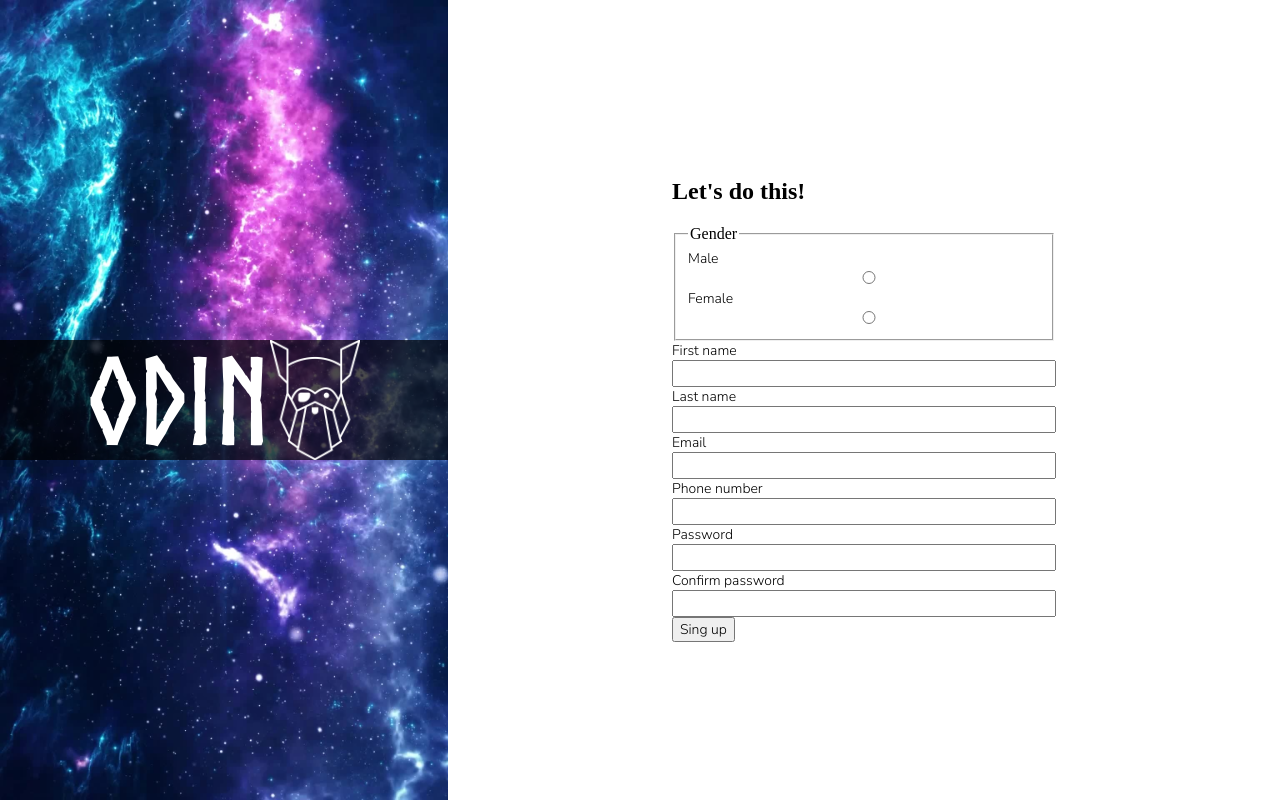
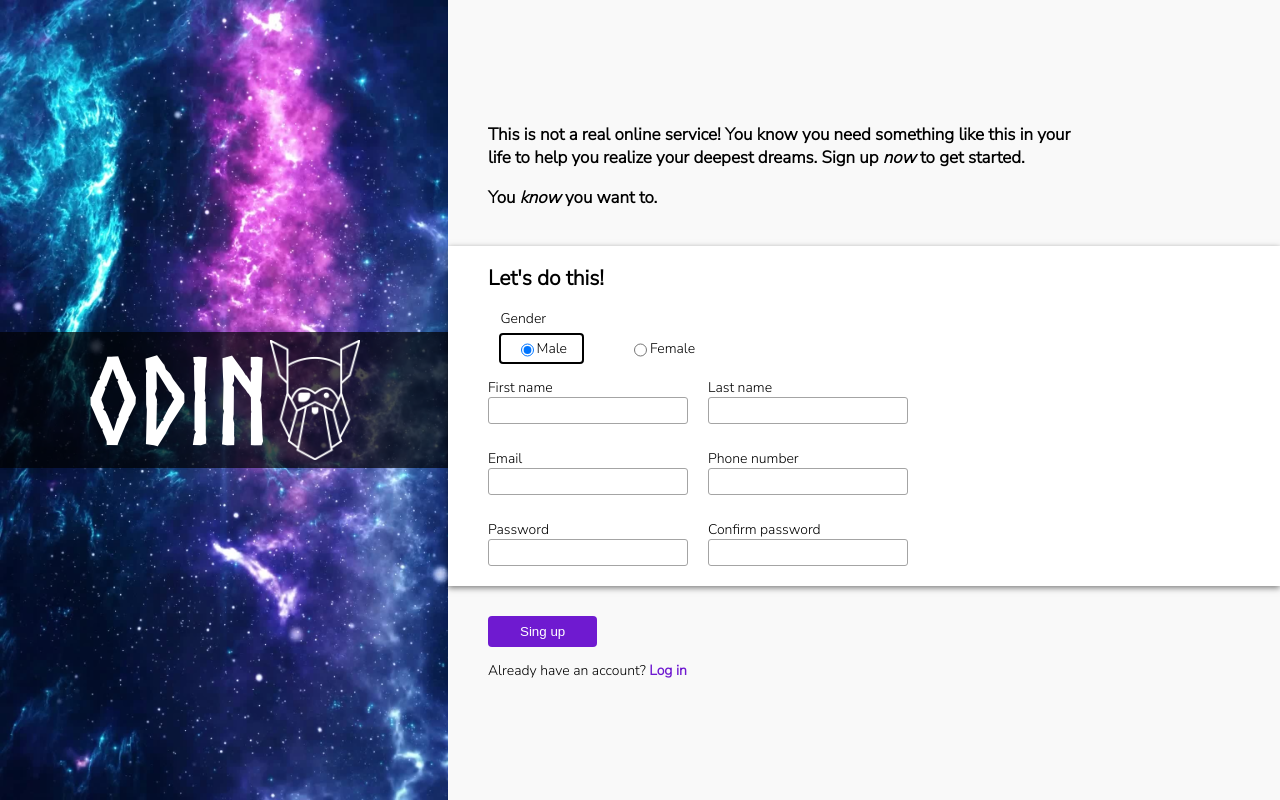
Before and after one commit to Bengoro1/sign-up-form, a plain HTML site: page index.html in a window 1280 px wide. Drawn offline with Linux system fonts and the light colour scheme.

Commit message:
finished css layout

```diff
--- a/index.html
+++ b/index.html
@@ -14,45 +14,56 @@
       </div>
     </div>
     <div class="right">
+      <div class="text">
+        <p>This is not a real online service! You know you need something like this in your life to help you realize your deepest dreams. Sign up<em> now </em>to get started.</p>
+        <p>You<em> know </em>you want to.</p>
+      </div>
       <form action="" method="get">
+        <div class="form-white">
           <h2>Let's do this!</h2>
+          <div class="radio">
             <fieldset>
               <legend>Gender</legend>
               <label for="male">
                 Male
-            <input type="radio" name="gender" id="male">
+                <input type="radio" name="gender" id="male" checked>
               </label>
               <label for="female">
                 Female
                 <input type="radio" name="gender" id="female">
               </label>
             </fieldset>
-        <label for="f-name">
+          </div>
+          <div class="input">
+            <label for="f-name" class="label">
               First name
-          <input type="text" name="f-name" id="f-name">
+              <input type="text" name="f-name" id="f-name" required>
             </label>
-        <label for="l-name">
+            <label for="l-name" class="label">
               Last name
-          <input type="text" name="l-name" id="l-name">
+              <input type="text" name="l-name" id="l-name" required>
             </label>
-        <label for="mail">
+            <label for="mail" class="label">
               Email
-          <input type="email" name="mail" id="mail">
+              <input type="email" name="mail" id="mail" required>
             </label>
-        <label for="p-num">
+            <label for="p-num" class="label">
               Phone number
-          <input type="tel" name="p-num" id="p-num">
+              <input type="tel" name="p-num" id="p-num" required>
             </label>
-        <label for="pwd">
+            <label for="pwd" class="label">
               Password
-          <input type="password" name="pwd" id="pwd">
+              <input type="password" name="pwd" id="pwd" required>
             </label>
-        <label for="con-pwd">
+            <label for="con-pwd" class="label">
               Confirm password
-          <input type="password" name="con-pwd" id="con-pwd">
+              <input type="password" name="con-pwd" id="con-pwd" required>
             </label>
+          </div>
+        </div>
         <div class="button">
           <button type="submit">Sing up</button>
+          <p>Already have an account? <a href="">Log in</a></p>
         </div>
       </form>
     </div>
--- a/styles.css
+++ b/styles.css
@@ -27,40 +27,142 @@ body {
   display: flex;
 }
 
-.container > .right {
-  width: 65vw;
+.right {
   display: flex;
   justify-content: center;
   align-items: center;
-}
-
-.right > form {
-  width: 30vw;
-  flex-wrap: wrap;
-  display: flex;
+  flex: 1;
   flex-direction: column;
+  background-color: rgb(249, 249, 249);
 }
 
 input {
   width: 100%;
   box-sizing: border-box;
-  padding: 2px 5px;
+  padding: 5px;
+  border: 1px solid rgb(164, 164, 164);
+  border-radius: 3px;
 }
 
 .logo{
   display: flex;
-  height: 15vh;
+  height: max(15vh, 120px);
   font-family: 'Norse bold';
-  font-size: 15vh;
-  color: white;
+  font-size: max(15vh, 120px);
+  color: rgb(255, 255, 255);
   background-color: rgba(0, 0, 0, 0.7);
   justify-content: center;
   flex: 1;
+  padding: 8px 8px;
 }
 
-label,
-button,
-input {
+form {
   font-family: 'Nunito Sans', sans-serif;
   font-size: 14px;
 }
+
+label:has(input:not([type=radio])) {
+  flex-direction: column;
+}
+
+form {
+  width: 100%;
+}
+
+.form-white {
+  display: flex;
+  flex-direction: column;
+  flex: 1;
+  background-color: white;
+  padding: 0 0 20px 40px;
+  box-shadow: 0 2px 6px rgba(0, 0, 0, 0.5);
+}
+
+.input {
+  display: grid;
+  grid-template-columns: min(45%, 200px) min(45%, 200px);
+  gap: 20px;
+}
+
+.radio {
+  display: flex;
+  flex-direction: column;
+  width: min(98%, 420px);
+  padding-right: 5vw;
+}
+
+fieldset,
+label {
+  display: flex;
+}
+
+.label {
+  margin-top: 5px;
+}
+
+input:not([type=radio]):focus {
+  outline: none;
+  border: 1px solid rgb(0, 15, 170);
+  box-shadow: 0 0 3px rgba(0, 0, 0);
+}
+
+input:not([type=radio]) {
+  margin-right: 5vw;
+}
+
+button[type=submit] {
+  padding: 6px 30px;
+  border-radius: 4px;
+  background-color: rgb(111, 26, 208);
+  color: rgb(255, 255, 255);
+  border-color: transparent;
+  cursor: pointer;
+}
+
+.button,
+.text {
+  margin-left: 40px;
+  font-family: 'Nunito Sans', sans-serif;
+}
+
+.button {
+  margin-top: 30px;
+}
+
+p > a {
+  text-decoration: none;
+  color: rgb(111, 26, 208);
+  font-weight: bold;
+}
+
+.text {
+  font-weight: 900;
+  padding-right: 15vw;
+  font-size: 17px;
+  padding-bottom: 20px;
+}
+
+fieldset {
+  margin: 0;
+  gap: 30px;
+  border: none;
+  align-items: center;
+}
+
+label:has(input[type=radio]) {
+  flex-direction: row-reverse;
+  padding: 4px 15px;
+}
+
+label:has(input[type=radio]:checked) {
+  border: 2px solid black;
+  border-radius: 4px;
+}
+
+input[type=radio] {
+  cursor: pointer;
+}
+
+.error {
+  border-color: red;
+}
```
Also changed, not shown: 1 other file. Lines whose indentation alone changed are shown as unchanged.
